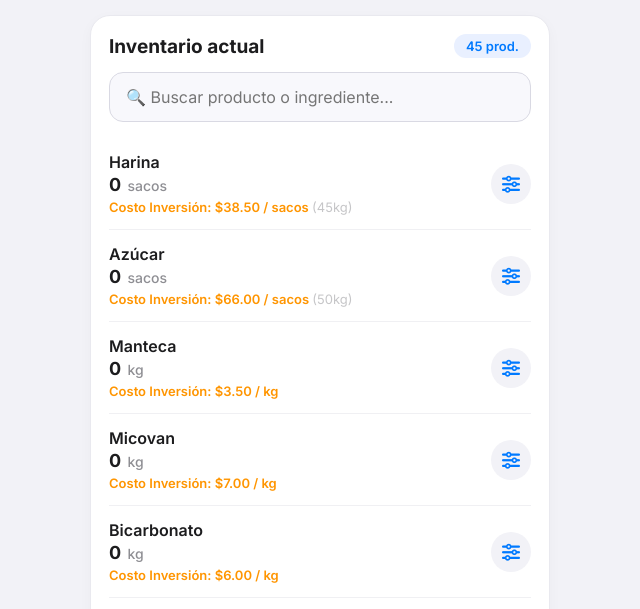
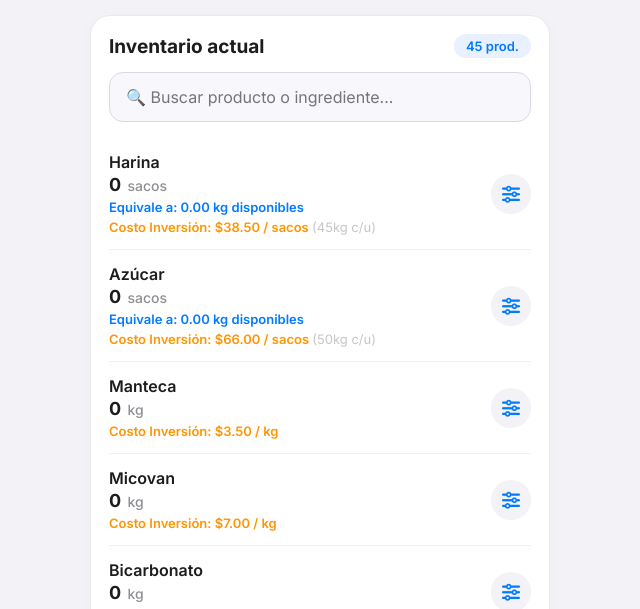
Before and after one commit to yoel98991-bot/Marquesa, a plain HTML site: page index.html in a window 1280 px wide. Shown: the part 181-790 px from the top of the page, without its empty margins (320-960 px from the left). Drawn offline with Linux system fonts and the light colour scheme.

Commit message:
Update index.html

```diff
--- a/index.html
+++ b/index.html
@@ -1,3 +1,7 @@
+
+
+
+
 <!DOCTYPE html>
 <html lang="es">
 <head>
@@ -853,13 +857,22 @@
       document.getElementById('lista-productos').innerHTML = filtrados.map(prod => {
         const cant = Number.isInteger(prod.cantidad) ? prod.cantidad : prod.cantidad.toFixed(2);
         let tagFinanciero = '';
+
+        // Conversión a kilos para mostrar total disponible
+        let infoKilos = '';
+        if (prod.unidad && prod.unidad.toLowerCase().includes('saco')) {
+            const kgPerSaco = prod.nombre.toLowerCase().includes('harina') ? 45 : 50;
+            const totalKg = (cant * kgPerSaco).toFixed(2);
+            infoKilos = `<div style="font-size: 13px; color: #007aff; margin-top: 4px; font-weight: 600;">Equivale a: ${totalKg} kg disponibles</div>`;
+        }
+
         if (esProductoFinal(prod.nombre)) {
           tagFinanciero = `<span class="product-price">Venta Público: ${formatearDinero(prod.precio)}</span>`;
         } else {
           let extraInfo = '';
           if (prod.unidad === 'sacos') {
             const kg = prod.nombre.toLowerCase().includes('harina') ? 45 : 50;
-            extraInfo = ` <span style="color:#c6c6c8; font-weight:400;">(${kg}kg)</span>`;
+            extraInfo = ` <span style="color:#c6c6c8; font-weight:400;">(${kg}kg c/u)</span>`;
           }
           tagFinanciero = `<span class="product-cost">Costo Inversión: ${formatearDinero(prod.costo)} / ${prod.unidad}${extraInfo}</span>`;
         }
@@ -868,6 +881,7 @@
             <div class="product-info">
               <div class="product-name">${prod.nombre}</div>
               <div class="product-stock">${cant} <span class="product-unit">${prod.unidad}</span></div>
+              ${infoKilos}
               ${tagFinanciero}
             </div>
             <div class="product-actions">
```
